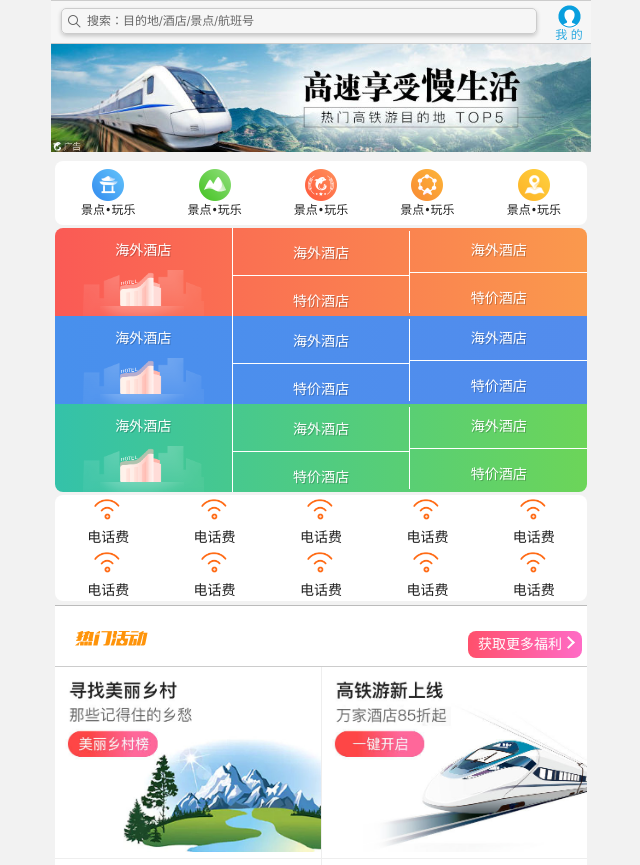
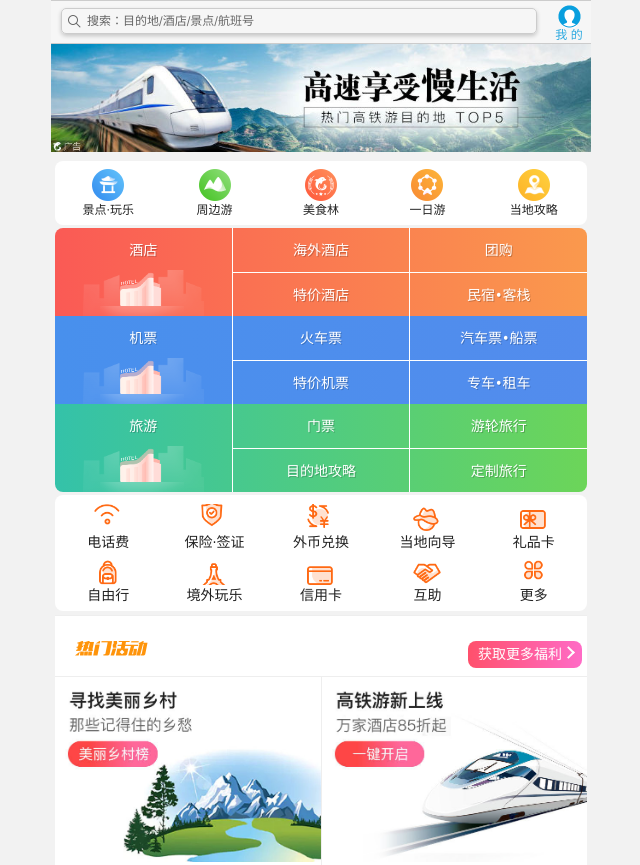
Before and after one commit to kang-theo/h5c3-flex-mobile, a plain HTML site: page index.html in a window 1280 px wide. Shown: the top 865 px of the page, without its empty margins (319-959 px from the left). Drawn offline with Linux system fonts and the light colour scheme.

Commit message:
Fill contents and update document

```diff
--- a/css/index.css
+++ b/css/index.css
@@ -138,7 +138,7 @@ nav {
   background-color: pink;
 }
 .nav-row :nth-child(2) {
-  margin: 3px 0;
+  /* margin: 3px 0; */
 }
 .nav-items {
   flex: 1;
@@ -181,6 +181,7 @@ nav {
   border-radius: 8px;
   margin: 0 4px;
   flex-wrap: wrap;
+  padding: 5px 0;
 }
 .subnav-entry li {
   flex: 20%;
@@ -190,24 +191,51 @@ nav {
   flex-direction: column;
   align-items: center;
 }
-.subnav-entry-icon {
+.subnav-entry li a [class^="subnav-entry-icon"] {
   width: 28px;
   height: 28px;
   background-color: pink;
   margin-top: 4px;
-  background: url(../images/subnav-bg.png) no-repeat;
+  background: url(../images/subnav-bg.png) no-repeat 0 0;
   background-size: 28px auto;
 }
+.subnav-entry li a .subnav-entry-icon-2 {
+  background-position: 0 -32px;
+}
+.subnav-entry li a .subnav-entry-icon-3 {
+  background-position: 0 -64px;
+}
+.subnav-entry li a .subnav-entry-icon-4 {
+  background-position: 0 -96px;
+}
+.subnav-entry li a .subnav-entry-icon-5 {
+  background-position: 0 -128px;
+}
+.subnav-entry li a .subnav-entry-icon-6 {
+  background-position: 5px -160px;
+}
+.subnav-entry li a .subnav-entry-icon-7 {
+  background-position: 0 -192px;
+}
+.subnav-entry li a .subnav-entry-icon-8 {
+  background-position: 0 -224px;
+}
+.subnav-entry li a .subnav-entry-icon-9 {
+  background-position: 0 -256px;
+}
+.subnav-entry li a .subnav-entry-icon-10 {
+  background-position: 4px -288px;
+}
 /* Sales-box module */
-.saales-box {
-  border-top: 1px solid #bbb;
+.sales-box {
+  border-top: 1px solid #eee;
   background-color: #fff;
   margin: 4px;
 }
 .sales-hd {
   position: relative;
   height: 44px;
-  border-bottom: 1px solid #ccc;
+  border-bottom: 1px solid #eee;
 }
 .sales-hd h2 {
   position: relative;
--- a/index.html
+++ b/index.html
@@ -22,31 +22,31 @@
       <li>
         <a href="#" title="景点•玩乐">
           <span class="local-nav-icon-icon1"></span>
-          <span>景点•玩乐</span>
+          <span>景点&middot;玩乐</span>
         </a>
       </li>
       <li>
-        <a href="#" title="景点•玩乐">
+        <a href="#" title="周边游">
           <span class="local-nav-icon-icon2"></span>
-          <span>景点•玩乐</span>
+          <span>周边游</span>
         </a>
       </li>
       <li>
-        <a href="#" title="景点•玩乐">
+        <a href="#" title="美食林">
           <span class="local-nav-icon-icon3"></span>
-          <span>景点•玩乐</span>
+          <span>美食林</span>
         </a>
       </li>
       <li>
-        <a href="#" title="景点•玩乐">
+        <a href="#" title="一日游">
           <span class="local-nav-icon-icon4"></span>
-          <span>景点•玩乐</span>
+          <span>一日游</span>
         </a>
       </li>
       <li>
-        <a href="#" title="景点•玩乐">
+        <a href="#" title="当地攻略">
           <span class="local-nav-icon-icon5"></span>
-          <span>景点•玩乐</span>
+          <span>当地攻略</span>
         </a>
       </li>
     </ul>
@@ -54,41 +54,41 @@
     <nav>
       <div class="nav-row">
         <div class="nav-items">
-          <a href="#">海外酒店</a>
+          <a href="#">酒店</a>
         </div>
         <div class="nav-items">
           <a href="#">海外酒店</a>
           <a href="#">特价酒店</a>
         </div>
         <div class="nav-items">
-          <a href="#">海外酒店</a>
-          <a href="#">特价酒店</a>
+          <a href="#">团购</a>
+          <a href="#">民宿•客栈</a>
         </div>
       </div>
       <div class="nav-row">
         <div class="nav-items">
-          <a href="#">海外酒店</a>
+          <a href="#">机票</a>
         </div>
         <div class="nav-items">
-          <a href="#">海外酒店</a>
-          <a href="#">特价酒店</a>
+          <a href="#">火车票</a>
+          <a href="#">特价机票</a>
         </div>
         <div class="nav-items">
-          <a href="#">海外酒店</a>
-          <a href="#">特价酒店</a>
+          <a href="#">汽车票•船票</a>
+          <a href="#">专车•租车</a>
         </div>
       </div>
       <div class="nav-row">
         <div class="nav-items">
-          <a href="#">海外酒店</a>
+          <a href="#">旅游</a>
         </div>
         <div class="nav-items">
-          <a href="#">海外酒店</a>
-          <a href="#">特价酒店</a>
+          <a href="#">门票</a>
+          <a href="#"> 目的地攻略</a>
         </div>
         <div class="nav-items">
-          <a href="#">海外酒店</a>
-          <a href="#">特价酒店</a>
+          <a href="#">游轮旅行</a>
+          <a href="#">定制旅行</a>
         </div>
       </div>
     </nav>
@@ -96,67 +96,67 @@
     <ul class="subnav-entry">
       <li>
         <a href="#">
-          <span class="subnav-entry-icon"></span>
+          <span class="subnav-entry-icon-1"></span>
           <span>电话费</span>
         </a>
       </li>
       <li>
         <a href="#">
-          <span class="subnav-entry-icon"></span>
-          <span>电话费</span>
+          <span class="subnav-entry-icon-2"></span>
+          <span>保险&middot;签证</span>
         </a>
       </li>
       <li>
         <a href="#">
-          <span class="subnav-entry-icon"></span>
-          <span>电话费</span>
+          <span class="subnav-entry-icon-3"></span>
+          <span>外币兑换</span>
         </a>
       </li>
       <li>
         <a href="#">
-          <span class="subnav-entry-icon"></span>
-          <span>电话费</span>
+          <span class="subnav-entry-icon-4"></span>
+          <span>当地向导</span>
         </a>
       </li>
       <li>
         <a href="#">
-          <span class="subnav-entry-icon"></span>
-          <span>电话费</span>
+          <span class="subnav-entry-icon-5"></span>
+          <span>礼品卡</span>
         </a>
       </li>
       <li>
         <a href="#">
-          <span class="subnav-entry-icon"></span>
-          <span>电话费</span>
+          <span class="subnav-entry-icon-6"></span>
+          <span>自由行</span>
         </a>
       </li>
       <li>
         <a href="#">
-          <span class="subnav-entry-icon"></span>
-          <span>电话费</span>
+          <span class="subnav-entry-icon-7"></span>
+          <span>境外玩乐</span>
         </a>
       </li>
       <li>
         <a href="#">
-          <span class="subnav-entry-icon"></span>
-          <span>电话费</span>
+          <span class="subnav-entry-icon-8"></span>
+          <span>信用卡</span>
         </a>
       </li>
       <li>
         <a href="#">
-          <span class="subnav-entry-icon"></span>
-          <span>电话费</span>
+          <span class="subnav-entry-icon-9"></span>
+          <span>互助</span>
         </a>
       </li>
       <li>
         <a href="#">
-          <span class="subnav-entry-icon"></span>
-          <span>电话费</span>
+          <span class="subnav-entry-icon-10"></span>
+          <span>更多</span>
         </a>
       </li>
     </ul>
     <!-- Sales module -->
-    <div class="saales-box">
+    <div class="sales-box">
       <div class="sales-hd">
         <!-- h2 for SEO -->
         <h2>热门活动</h2>
```
Also changed, not shown: 1 other file.
